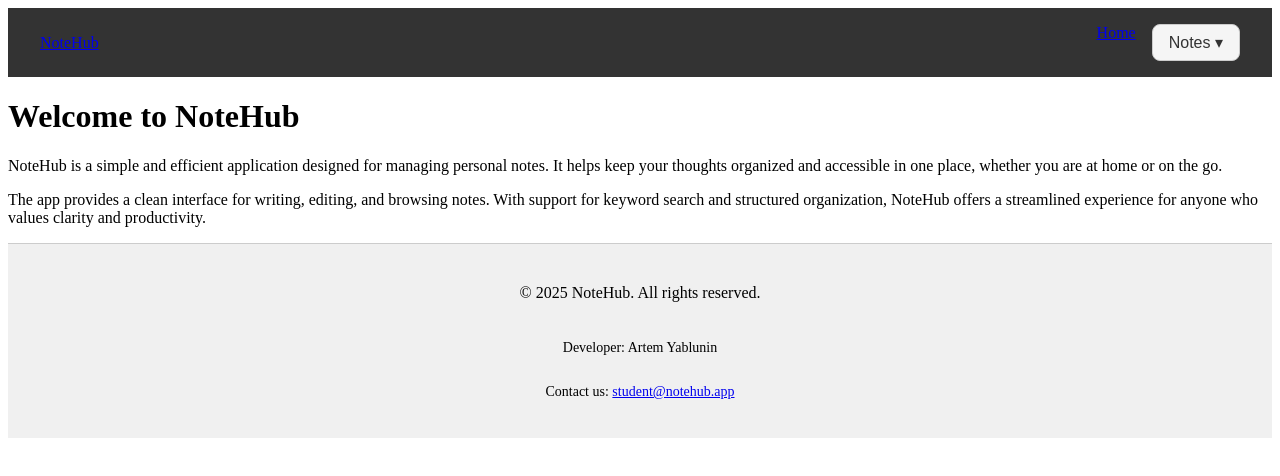
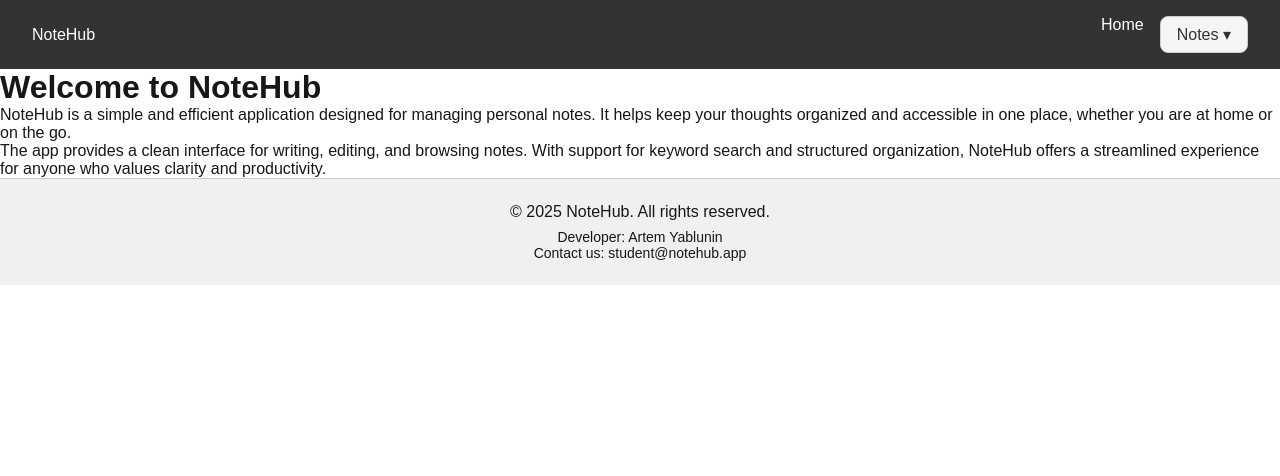
Before and after one commit to yabluninn/07-routing-nextjs, a Next.js app: page / in a window 1280 px wide. Shown: the top 476 px of the page. Built offline with nearby package versions, Linux system fonts and the light colour scheme.

Commit message:
fix some issues

```diff
--- a/app/layout.tsx
+++ b/app/layout.tsx
@@ -1,16 +1,20 @@
+import "./globals.css";
 import TanStackProvider from "@/components/TanStackProvider/TanStackProvider";
 import Header from "@/components/Header/Header";
 import Footer from "@/components/Footer/Footer";
+import type { Metadata } from "next";
 
-export const metadata = {
+export const metadata: Metadata = {
   title: "NoteHub",
   description: "Note taking app",
 };
 
 export default function RootLayout({
   children,
+  modal,
 }: {
   children: React.ReactNode;
+  modal: React.ReactNode;
 }) {
   return (
     <html lang="en">
@@ -18,6 +22,7 @@ export default function RootLayout({
         <TanStackProvider>
           <Header />
           <main>{children}</main>
+          {modal}
           <Footer />
         </TanStackProvider>
       </body>
```
Also changed, not shown: app/@modal/(.)notes/[id]/NotePreview.client.tsx (renamed from app/notes/filter/@modal/(..)notes/[id]/NotePreview.client.tsx), app/@modal/(.)notes/[id]/page.tsx (renamed from app/notes/filter/@modal/(..)notes/[id]/page.tsx), app/@modal/default.tsx (renamed from app/notes/filter/@modal/default.tsx).
